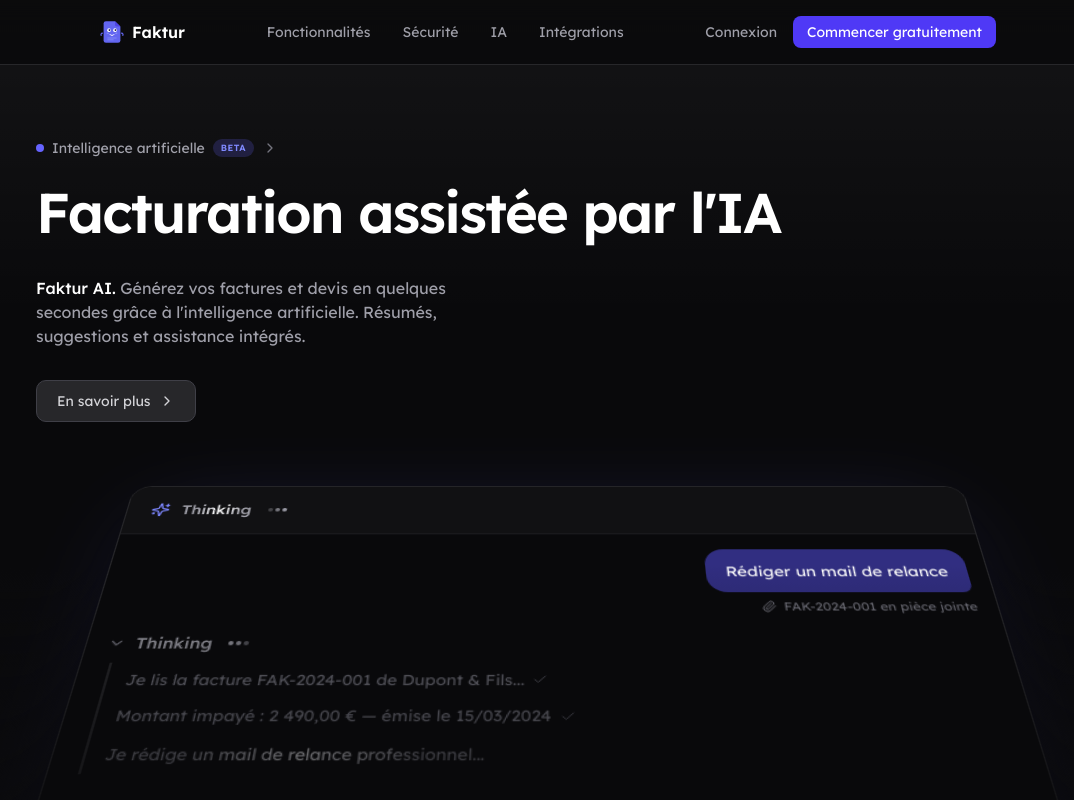
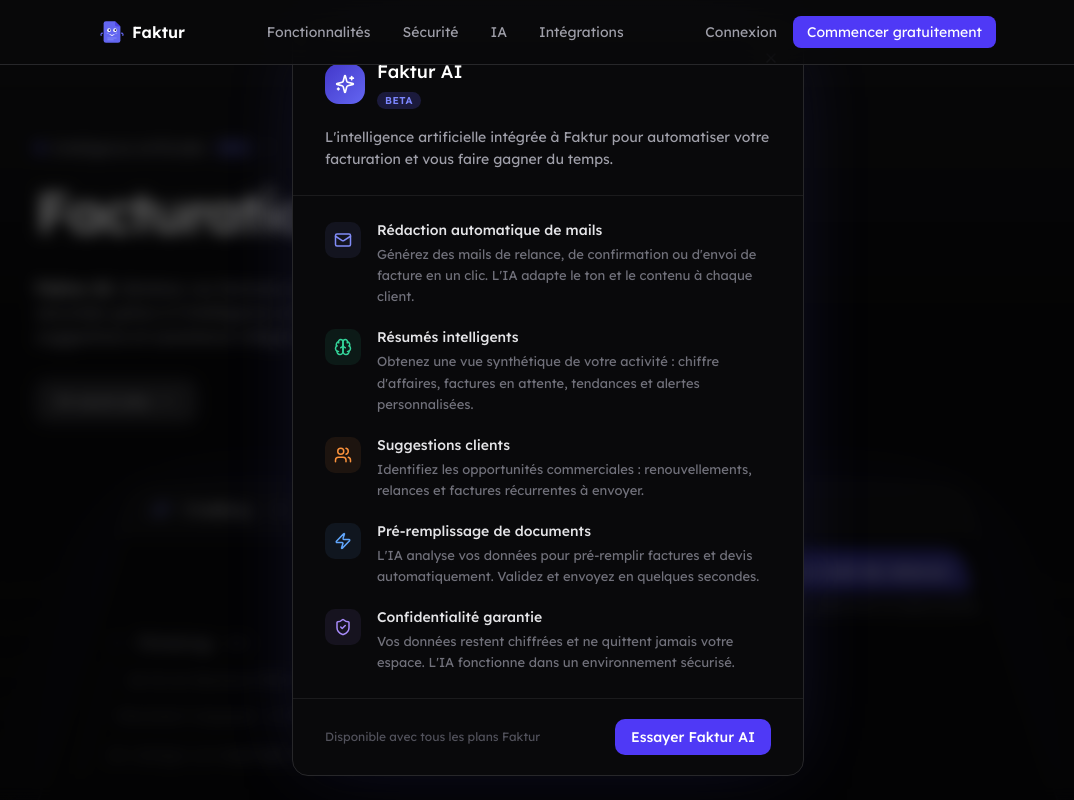
Before and after one commit to fakturapp/landing_page, a Next.js app: page / in a window 1280 px wide. Both pictures are taken after a click on the button "En savoir plus". Shown: the part 2422-3222 px from the top of the page, without its empty margins (92-1166 px from the left). Built offline with nearby package versions, Linux system fonts and the light colour scheme.

Commit message:
Add En savoir plus modal for Faktur AI features

```diff
--- a/components/ai-section.tsx
+++ b/components/ai-section.tsx
@@ -2,7 +2,7 @@
 
 import { useState, useEffect, useRef } from "react"
 import { motion, AnimatePresence, useMotionValue, useAnimationFrame, useTransform } from "framer-motion"
-import { ChevronRight, ChevronDown, Sparkles, Check, Mail, BarChart3, Users, TrendingUp, FileText, MessageSquare, Loader2, Paperclip, Pause, Play } from "lucide-react"
+import { ChevronRight, ChevronDown, Sparkles, Check, Mail, BarChart3, Users, TrendingUp, FileText, MessageSquare, Loader2, Paperclip, Pause, Play, X, Zap, Brain, ShieldCheck } from "lucide-react"
 
 /* ============================================================
    ShinyText
@@ -626,6 +626,7 @@ export function AISection() {
   const demoRef = useRef<HTMLDivElement>(null)
   const [isVisible, setIsVisible] = useState(false)
   const [paused, setPaused] = useState(false)
+  const [showModal, setShowModal] = useState(false)
 
   useEffect(() => {
     const el = demoRef.current
@@ -665,7 +666,9 @@ export function AISection() {
             secondes grâce à l&apos;intelligence artificielle. Résumés, suggestions et assistance intégrés.
           </motion.p>
 
-          <motion.button initial={{ opacity: 0, y: 20 }} whileInView={{ opacity: 1, y: 0 }} viewport={{ once: true }} transition={{ duration: 0.6, delay: 0.3 }}
+          <motion.button
+            initial={{ opacity: 0, y: 20 }} whileInView={{ opacity: 1, y: 0 }} viewport={{ once: true }} transition={{ duration: 0.6, delay: 0.3 }}
+            onClick={() => setShowModal(true)}
             className="px-5 py-2.5 bg-zinc-800 text-zinc-300 rounded-lg border border-zinc-700 hover:bg-zinc-700 transition-colors text-sm flex items-center gap-2 mb-16">
             En savoir plus
             <ChevronRight className="w-4 h-4" />
@@ -763,6 +766,122 @@ export function AISection() {
           </motion.div>
         </div>
       </div>
+
+      {/* ── "En savoir plus" Modal ── */}
+      <AnimatePresence>
+        {showModal && (
+          <motion.div
+            initial={{ opacity: 0 }}
+            animate={{ opacity: 1 }}
+            exit={{ opacity: 0 }}
+            transition={{ duration: 0.2 }}
+            className="fixed inset-0 z-50 flex items-center justify-center px-4"
+            onClick={() => setShowModal(false)}
+          >
+            {/* Backdrop */}
+            <div className="absolute inset-0 bg-black/60 backdrop-blur-sm" />
+
+            {/* Modal */}
+            <motion.div
+              initial={{ opacity: 0, y: 20, scale: 0.96 }}
+              animate={{ opacity: 1, y: 0, scale: 1 }}
+              exit={{ opacity: 0, y: 10, scale: 0.98 }}
+              transition={{ duration: 0.3, ease: [0.22, 1, 0.36, 1] }}
+              onClick={(e) => e.stopPropagation()}
+              className="relative w-full max-w-lg rounded-2xl overflow-hidden"
+              style={{
+                backgroundColor: "#09090b",
+                border: "1px solid #27272a",
+                boxShadow: "0 0 80px -20px rgba(99,102,241,0.2), 0 25px 50px -12px rgba(0,0,0,0.7)",
+              }}
+            >
+              {/* Close button */}
+              <button
+                onClick={() => setShowModal(false)}
+                className="absolute top-4 right-4 w-8 h-8 rounded-full flex items-center justify-center text-zinc-500 hover:text-zinc-300 hover:bg-zinc-800 transition-colors z-10"
+              >
+                <X className="w-4 h-4" />
+              </button>
+
+              {/* Header */}
+              <div className="px-8 pt-8 pb-6 border-b border-zinc-800/60">
+                <div className="flex items-center gap-3 mb-4">
+                  <div className="w-10 h-10 rounded-xl flex items-center justify-center" style={{ background: "linear-gradient(135deg, #4338ca, #6366f1)" }}>
+                    <Sparkles className="w-5 h-5 text-white" />
+                  </div>
+                  <div>
+                    <h3 className="text-white font-medium text-lg">Faktur AI</h3>
+                    <span className="text-[10px] font-semibold uppercase tracking-wider bg-indigo-500/20 text-indigo-400 px-2 py-0.5 rounded-full">Beta</span>
+                  </div>
+                </div>
+                <p className="text-zinc-400 text-sm leading-relaxed">
+                  L&apos;intelligence artificielle intégrée à Faktur pour automatiser votre facturation et vous faire gagner du temps.
+                </p>
+              </div>
+
+              {/* Features list */}
+              <div className="px-8 py-6 space-y-5">
+                {[
+                  {
+                    icon: Mail,
+                    iconColor: "#818cf8",
+                    title: "Rédaction automatique de mails",
+                    desc: "Générez des mails de relance, de confirmation ou d'envoi de facture en un clic. L'IA adapte le ton et le contenu à chaque client.",
+                  },
+                  {
+                    icon: Brain,
+                    iconColor: "#34d399",
+                    title: "Résumés intelligents",
+                    desc: "Obtenez une vue synthétique de votre activité : chiffre d'affaires, factures en attente, tendances et alertes personnalisées.",
+                  },
+                  {
+                    icon: Users,
+                    iconColor: "#fb923c",
+                    title: "Suggestions clients",
+                    desc: "Identifiez les opportunités commerciales : renouvellements, relances et factures récurrentes à envoyer.",
+                  },
+                  {
+                    icon: Zap,
+                    iconColor: "#60a5fa",
+                    title: "Pré-remplissage de documents",
+                    desc: "L'IA analyse vos données pour pré-remplir factures et devis automatiquement. Validez et envoyez en quelques secondes.",
+                  },
+                  {
+                    icon: ShieldCheck,
+                    iconColor: "#a78bfa",
+                    title: "Confidentialité garantie",
+                    desc: "Vos données restent chiffrées et ne quittent jamais votre espace. L'IA fonctionne dans un environnement sécurisé.",
+                  },
+                ].map((feature) => (
+                  <div key={feature.title} className="flex gap-4">
+                    <div
+                      className="w-9 h-9 rounded-lg flex items-center justify-center shrink-0 mt-0.5"
+                      style={{ backgroundColor: `${feature.iconColor}15` }}
+                    >
+                      <feature.icon style={{ width: 18, height: 18, color: feature.iconColor }} />
+                    </div>
+                    <div>
+                      <h4 className="text-zinc-200 text-sm font-medium mb-1">{feature.title}</h4>
+                      <p className="text-zinc-500 text-[13px] leading-relaxed">{feature.desc}</p>
+                    </div>
+                  </div>
+                ))}
+              </div>
+
+              {/* Footer */}
+              <div className="px-8 py-5 border-t border-zinc-800/60 flex items-center justify-between">
+                <span className="text-zinc-600 text-xs">Disponible avec tous les plans Faktur</span>
+                <a
+                  href="https://dash.fakturapp.cc"
+                  className="px-4 py-2 bg-indigo-600 text-white text-sm font-medium rounded-lg hover:bg-indigo-500 transition-colors"
+                >
+                  Essayer Faktur AI
+                </a>
+              </div>
+            </motion.div>
+          </motion.div>
+        )}
+      </AnimatePresence>
     </div>
   )
 }
```
